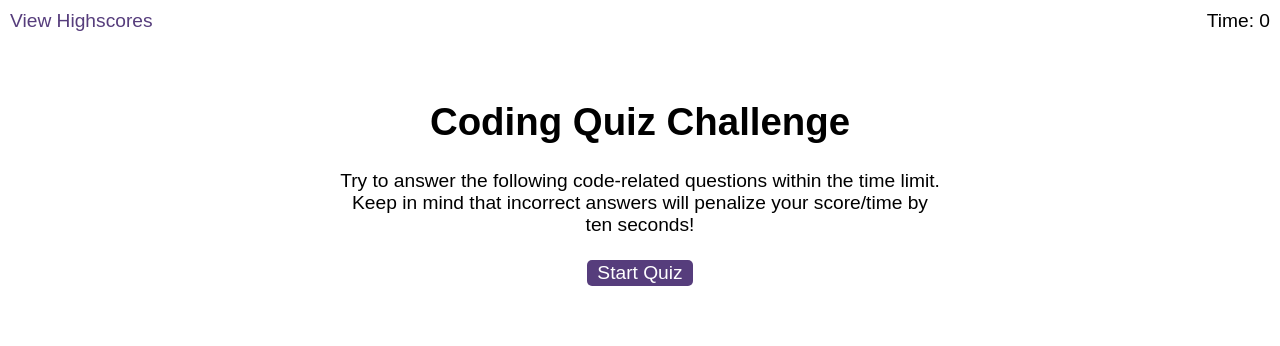
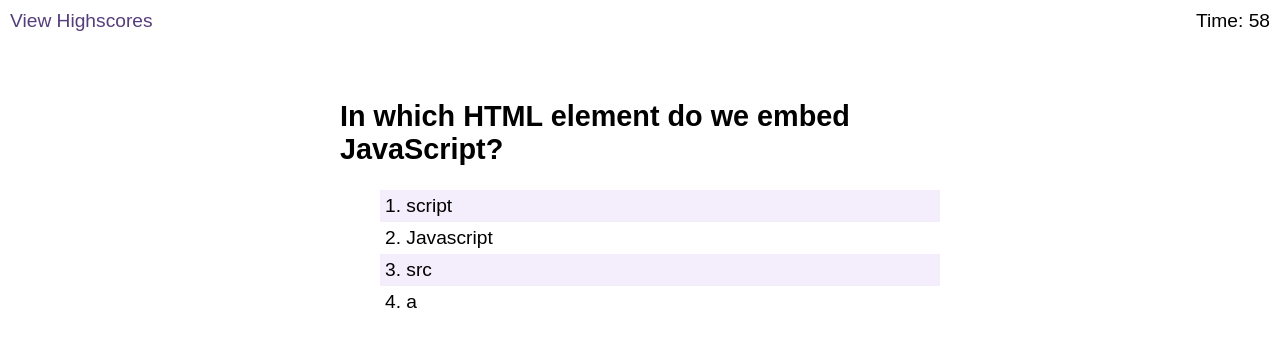
Before and after one commit to Olasunkanmi-O/Timed-Quiz, a plain HTML site: page index.html in a window 1280 px wide. Both pictures are taken after a click on the button "Start Quiz". Drawn offline with Linux system fonts and the light colour scheme.

Commit message:
problem with question without options fixed

```diff
--- a/assets/js/logic.js
+++ b/assets/js/logic.js
@@ -1,15 +1,25 @@
 // function to set timer
+
 var timer = document.getElementById('time');
-function countdown () {
+function countdown() {
     var timeleft = 60;
     timer.innerText = timeleft
 
-    var timerInterval = setInterval (function() {
+    var timerInterval = setInterval(function () {
 
         timeleft--;
         timer.innerText = timeleft
     }, 1000);
+
+    var startScreen = document.querySelector('.start');
+    startScreen.classList.add('hide')
+
+    var questions = document.querySelector('.questions');
+    questions.classList.remove('hide')
+
 }
+
 // adding event listener to the start button
 
 var btn = document.getElementById('start');
+btn.addEventListener('click', countdown)
--- a/assets/js/questions.js
+++ b/assets/js/questions.js
@@ -1,10 +1,10 @@
 
 
-var questions = [
+var allQuestions = [
 {
     title: 'In which HTML element do we embed JavaScript?',
-    choices: ['<script>', '<Javascript>', '<src>', '<a>'],
-    answer: '<script>'
+    choices: ['script', 'Javascript', 'src', 'a'],
+    answer: 'script'
 },
 {
     title: 'What does Event Delegation mean to you?',
@@ -18,8 +18,8 @@ var questions = [
 },
 {
     title: 'Where is the correct place to insert a JavaScript?',
-    choices: ['<Head>', 'anywhere', '<body>', '<h1>',],
-    answer: '<body>'
+    choices: ['Head', 'anywhere', 'body', 'h1',],
+    answer: 'body'
 },
 {
     title: 'How do you write "Hello World" in an alert box?',
@@ -33,12 +33,17 @@ var questions = [
 }
 
 ]
+var currentQuestion = 0;
+var questions = document.querySelector('.questions');
+questions.innerHTML = `
+    <h2 id = "question-title">${allQuestions[currentQuestion].title}</h2>
+    <div id = "choices" class = "choices">
+        <ul></ul>
+    </div>
+`;
 
-for (var question of questions) {
-    for (var prop in question){
-        console.log(`${prop} ; ${question[prop]}`)
-    }
+var ul = questions.querySelector('ul');
+var choices = allQuestions[currentQuestion].choices
+for (var choice of choices) {
+    ul.insertAdjacentHTML('beforeend', `<li>${choice}</li>`)
 }
-
-
-localStorage.setItem('highscore', '56')
--- a/index.html
+++ b/index.html
@@ -25,9 +25,8 @@
         <button id="start">Start Quiz</button>
       </div>
 
-      <div id="questions" class="hide">
-        <h2 id="question-title"></h2>
-        <div id="choices" class="choices"></div>
+      <div id="questions" class ="questions hide">
+
       </div>
 
       <div id="end-screen" class="hide">
```
